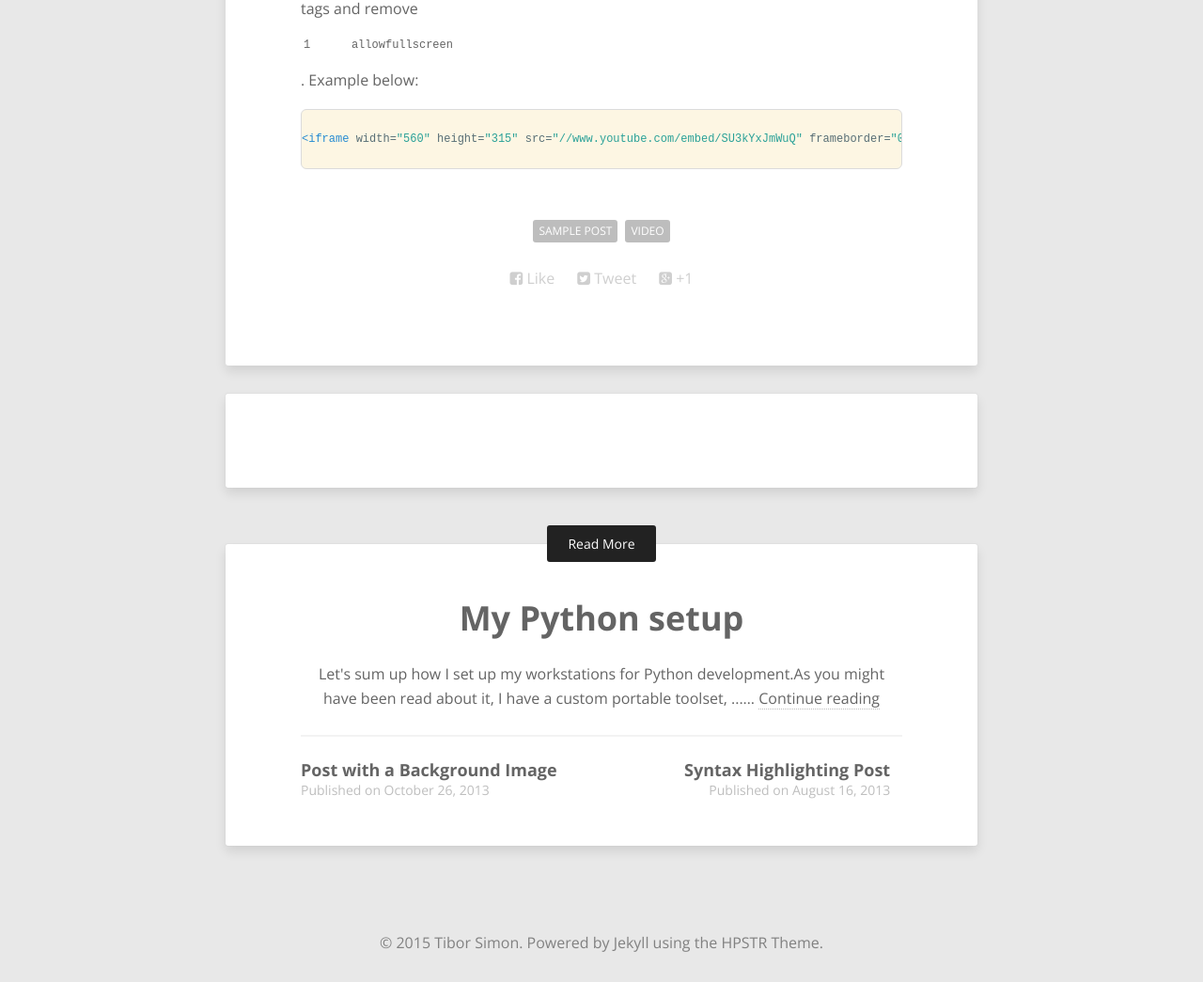
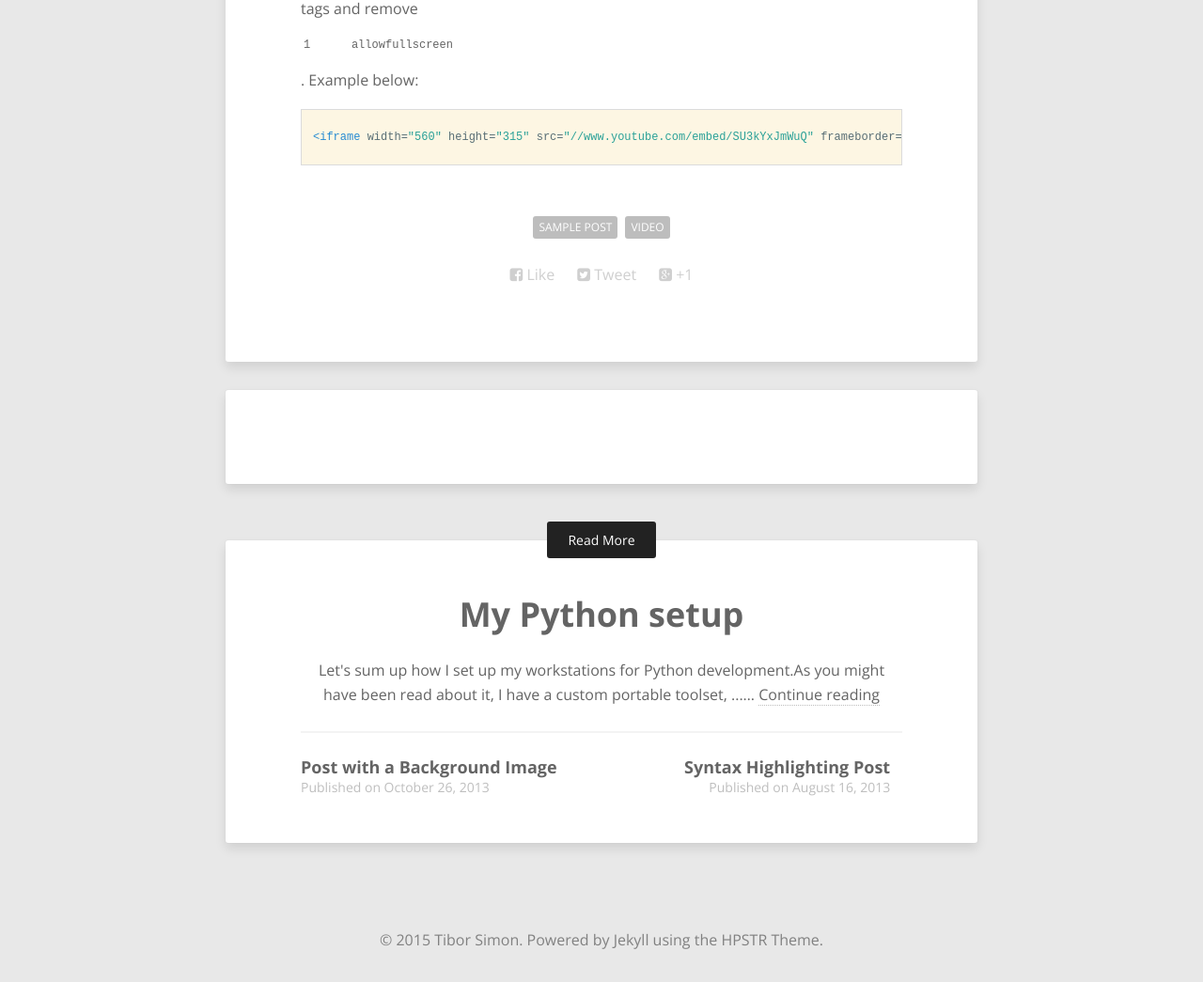
Before and after one commit to tiborsimon/tiborsimon.github.io, a Jekyll site: the page built from _posts/2013-06-25-video-post.md, in a window 1280 px wide. Shown: the part 845-1890 px from the top of the page at 94% size. Built offline with Jekyll 4.4.1, drawn with Linux system fonts in a browser that asks for light colours; nearby versions of some CDN libraries; comment, search, counter and statistics services are not loaded.

Commit message:
Update _pygments.scss

```diff
--- a/_sass/_pygments.scss
+++ b/_sass/_pygments.scss
@@ -4,13 +4,13 @@
     color: #586e75;
     border: 1px solid darken($body-color, 5);
     background-color: #fdf6e3;
-    @include rounded(6px);
-    /*pre {
+    @include border-radius(0 6px 6px 0);
+    pre {
         position: relative;
         margin: 0;
         padding: 1em;
         line-height: 1.2;
-    }*/
+    }
     .hhl { background-color: #fdf6e3;}
     .lineno {
         color: #93a1a1;
```
